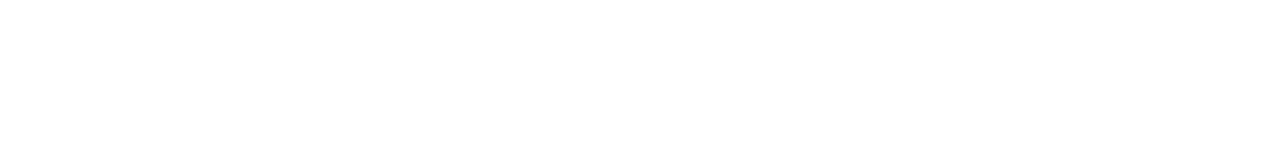
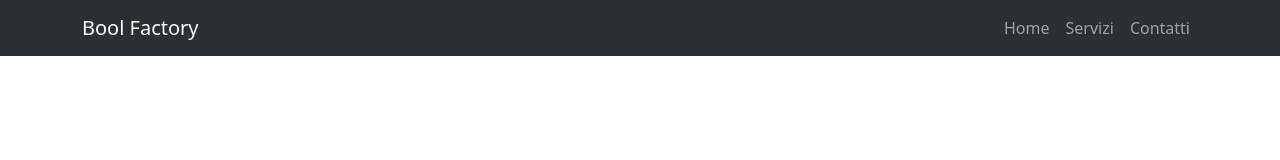
Before and after one commit to savit95/bootstrap-preventivo, a plain HTML site: page index.html in a window 1280 px wide. Drawn offline with nearby package versions, Linux system fonts and the light colour scheme.

Commit message:
Add header section with navbar

```diff
--- a/index.html
+++ b/index.html
@@ -1,14 +1,46 @@
 <!DOCTYPE html>
 <html lang="en">
+
 <head>
     <meta charset="UTF-8">
     <meta name="viewport" content="width=device-width, initial-scale=1.0">
     <title>Bootstrap-preventivo</title>
-    <link href="https://cdn.jsdelivr.net/npm/bootstrap@5.3.6/dist/css/bootstrap.min.css" rel="stylesheet" integrity="sha384-4Q6Gf2aSP4eDXB8Miphtr37CMZZQ5oXLH2yaXMJ2w8e2ZtHTl7GptT4jmndRuHDT" crossorigin="anonymous">
+    <link href="https://cdn.jsdelivr.net/npm/bootstrap@5.3.6/dist/css/bootstrap.min.css" rel="stylesheet"
+        integrity="sha384-4Q6Gf2aSP4eDXB8Miphtr37CMZZQ5oXLH2yaXMJ2w8e2ZtHTl7GptT4jmndRuHDT" crossorigin="anonymous">
 </head>
+
 <body>
 
-    <script src="https://cdn.jsdelivr.net/npm/bootstrap@5.3.6/dist/js/bootstrap.bundle.min.js" integrity="sha384-j1CDi7MgGQ12Z7Qab0qlWQ/Qqz24Gc6BM0thvEMVjHnfYGF0rmFCozFSxQBxwHKO" crossorigin="anonymous"></script>
+        <!-- NAVBAR -->
+    <header>
+        <nav class="navbar navbar-expand-lg bg-body-tertiary"   data-bs-theme="dark"> <!-- Added 'data-bs-theme="dark"' to apply the dark theme to the navbar -->
+            <div class="container-lg">
+                <a class="navbar-brand" href="#">Bool Factory</a>
+                <button class="navbar-toggler" type="button" data-bs-toggle="collapse" data-bs-target="#navbarNav"
+                    aria-controls="navbarNav" aria-expanded="false" aria-label="Toggle navigation">
+                    <span class="navbar-toggler-icon"></span>
+                </button>
+                <div class="collapse navbar-collapse justify-content-end" id="navbarNav"> <!-- Added 'justify-content-end' class to align nav-items to the right at the end of the page -->
+                    <ul class="navbar-nav">
+                        <li class="nav-item">
+                            <a class="nav-link" href="#">Home</a>
+                        </li>
+                        <li class="nav-item">
+                            <a class="nav-link" href="#">Servizi</a>
+                        </li>
+                        <li class="nav-item">
+                            <a class="nav-link" href="#">Contatti</a>
+                        </li>
+                    </ul>
+                </div>
+            </div>
+        </nav>
+    </header>
+
+    <script src="https://cdn.jsdelivr.net/npm/bootstrap@5.3.6/dist/js/bootstrap.bundle.min.js"
+        integrity="sha384-j1CDi7MgGQ12Z7Qab0qlWQ/Qqz24Gc6BM0thvEMVjHnfYGF0rmFCozFSxQBxwHKO"
+        crossorigin="anonymous"></script>
     <script src="script.js"></script>
 </body>
+
 </html>
```
